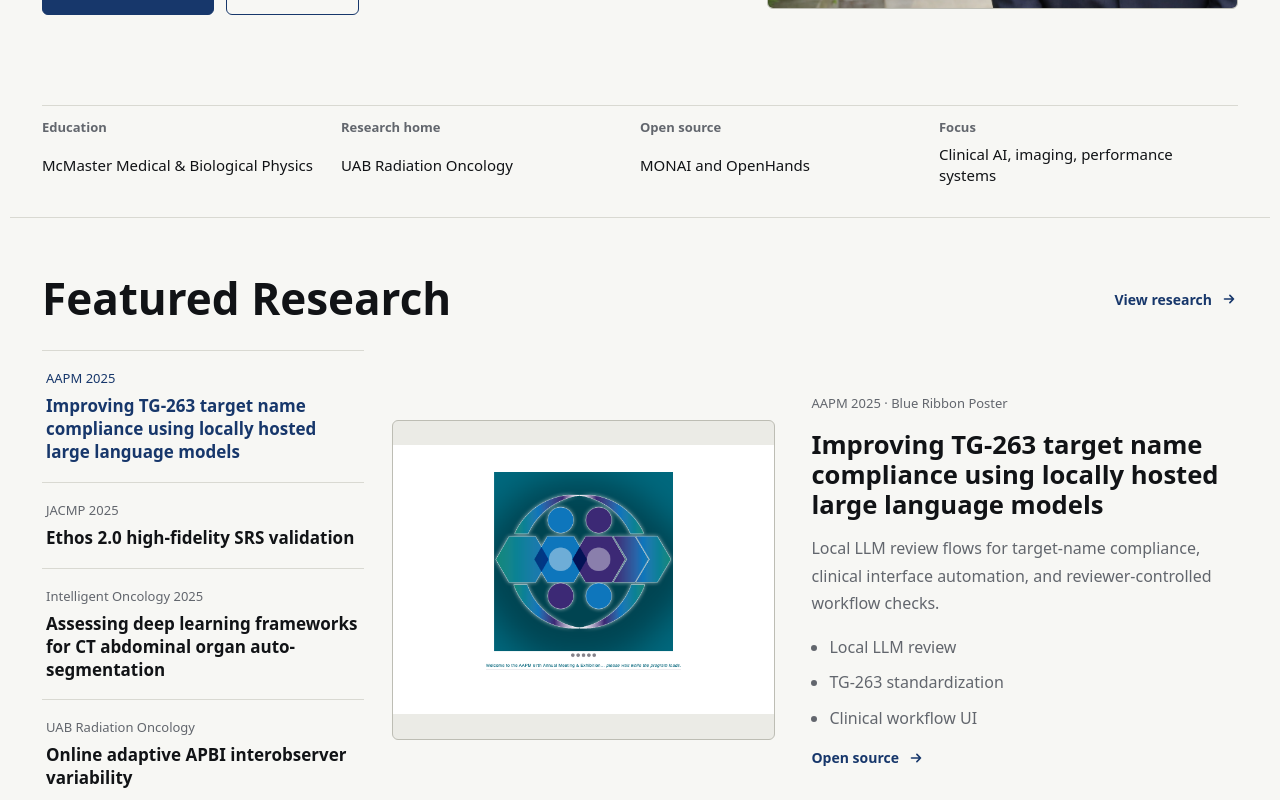
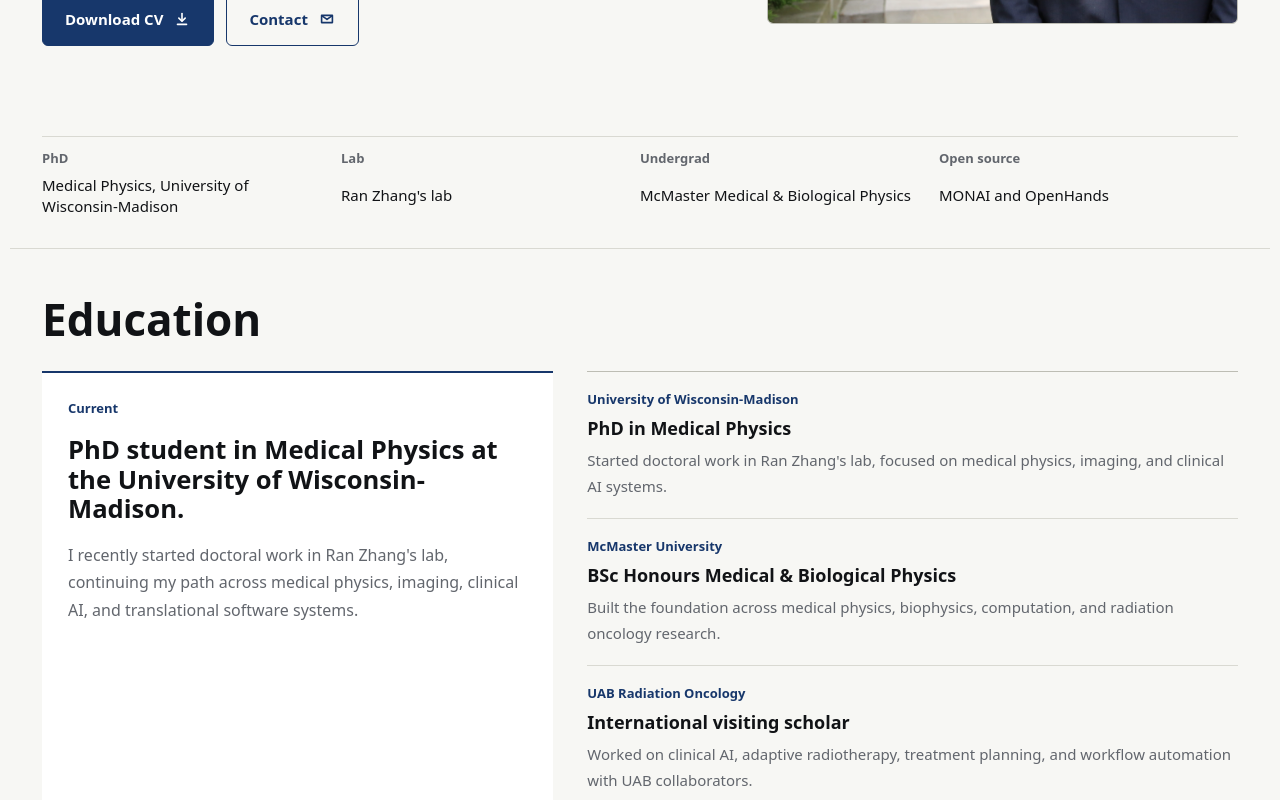
Before and after one commit to udiram/udbhavram.com, a React (Vite) app: page / in a window 1280 px wide. Shown: the part 460-1260 px from the top of the page. Built offline with nearby package versions, Linux system fonts and the light colour scheme.

Commit message:
Emphasize education and PhD program

```diff
--- a/src/App.css
+++ b/src/App.css
@@ -311,6 +311,60 @@ dd {
   text-underline-offset: 4px;
 }
 
+.education-section {
+  padding-top: 48px;
+}
+
+.education-layout {
+  display: grid;
+  grid-template-columns: minmax(320px, 0.88fr) minmax(0, 1.12fr);
+  gap: 34px;
+  align-items: stretch;
+}
+
+.education-primary {
+  display: grid;
+  gap: 18px;
+  align-content: start;
+  border-top: 2px solid var(--accent);
+  background: var(--surface);
+  padding: 26px;
+}
+
+.education-primary span,
+.education-list span {
+  color: var(--accent);
+  font-size: 13px;
+  font-weight: 780;
+}
+
+.education-primary h3 {
+  max-width: 640px;
+}
+
+.education-list {
+  display: grid;
+  border-top: 1px solid var(--line-strong);
+}
+
+.education-list article {
+  display: grid;
+  gap: 8px;
+  border-bottom: 1px solid var(--line);
+  padding: 18px 0;
+}
+
+.education-list strong {
+  color: var(--ink);
+  font-size: 18px;
+  line-height: 1.35;
+}
+
+.education-list p {
+  max-width: 760px;
+  font-size: 15px;
+}
+
 .research-layout {
   display: grid;
   grid-template-columns: minmax(280px, 0.38fr) minmax(0, 1fr);
@@ -608,6 +662,7 @@ form .button {
   }
 
   .hero,
+  .education-layout,
   .research-detail,
   .performance-feature,
   .contact-section {
@@ -698,6 +753,10 @@ form .button {
     grid-template-columns: 1fr;
   }
 
+  .education-primary {
+    padding: 22px;
+  }
+
   .section-heading {
     align-items: flex-start;
     flex-direction: column;
--- a/src/App.tsx
+++ b/src/App.tsx
@@ -1,7 +1,7 @@
 import { useMemo, useState, type FormEvent, type ReactNode } from 'react'
 import './App.css'
 
-type SectionId = 'home' | 'research' | 'software' | 'performance' | 'proof' | 'contact'
+type SectionId = 'home' | 'education' | 'research' | 'software' | 'performance' | 'proof' | 'contact'
 
 type ImageAsset = {
   src: string
@@ -134,6 +134,7 @@ const imageAssets = {
 
 const navItems: { id: SectionId; label: string }[] = [
   { id: 'home', label: 'Home' },
+  { id: 'education', label: 'Education' },
   { id: 'research', label: 'Research' },
   { id: 'software', label: 'Software' },
   { id: 'performance', label: 'Performance' },
@@ -312,10 +313,28 @@ const proofItems: ProofItem[] = [
 ]
 
 const profileFacts = [
-  ['Education', 'McMaster Medical & Biological Physics'],
-  ['Research home', 'UAB Radiation Oncology'],
+  ['PhD', 'Medical Physics, University of Wisconsin-Madison'],
+  ['Lab', "Ran Zhang's lab"],
+  ['Undergrad', 'McMaster Medical & Biological Physics'],
   ['Open source', 'MONAI and OpenHands'],
-  ['Focus', 'Clinical AI, imaging, performance systems'],
+]
+
+const educationItems = [
+  {
+    degree: 'PhD in Medical Physics',
+    institution: 'University of Wisconsin-Madison',
+    detail: "Started doctoral work in Ran Zhang's lab, focused on medical physics, imaging, and clinical AI systems.",
+  },
+  {
+    degree: 'BSc Honours Medical & Biological Physics',
+    institution: 'McMaster University',
+    detail: 'Built the foundation across medical physics, biophysics, computation, and radiation oncology research.',
+  },
+  {
+    degree: 'International visiting scholar',
+    institution: 'UAB Radiation Oncology',
+    detail: 'Worked on clinical AI, adaptive radiotherapy, treatment planning, and workflow automation with UAB collaborators.',
+  },
 ]
 
 function Icon({ name }: { name: 'arrow' | 'download' | 'mail' | 'search' }) {
@@ -398,9 +417,9 @@ function Hero() {
     <section className="hero section" id="home">
       <div className="hero-copy">
         <h1>Udbhav Ram</h1>
-        <p className="role-line">Clinical AI · Radiation Oncology · Software · Performance Engineering</p>
+        <p className="role-line">Medical Physics PhD · Clinical AI · Radiation Oncology · Software</p>
         <p className="hero-summary">
-          I build clinical AI systems, software, and performance tools where precision, workflow, and human judgment matter.
+          I am a Medical Physics PhD student at the University of Wisconsin-Madison in Ran Zhang's lab, building clinical AI systems and software where precision, workflow, and human judgment matter.
         </p>
         <div className="hero-actions">
           <a className="button primary" href={resumeHref} download>
@@ -420,6 +439,32 @@ function Hero() {
           </div>
         ))}
       </dl>
+    </section>
+  )
+}
+
+function Education() {
+  return (
+    <section className="education-section section" id="education">
+      <SectionHeading title="Education" />
+      <div className="education-layout">
+        <article className="education-primary">
+          <span>Current</span>
+          <h3>PhD student in Medical Physics at the University of Wisconsin-Madison.</h3>
+          <p>
+            I recently started doctoral work in Ran Zhang's lab, continuing my path across medical physics, imaging, clinical AI, and translational software systems.
+          </p>
+        </article>
+        <div className="education-list" aria-label="Education and training">
+          {educationItems.map((item) => (
+            <article key={`${item.degree}-${item.institution}`}>
+              <span>{item.institution}</span>
+              <strong>{item.degree}</strong>
+              <p>{item.detail}</p>
+            </article>
+          ))}
+        </div>
+      </div>
     </section>
   )
 }
@@ -629,6 +674,7 @@ function App() {
       <Header />
       <main>
         <Hero />
+        <Education />
         <Research />
         <Software />
         <Performance />
```
